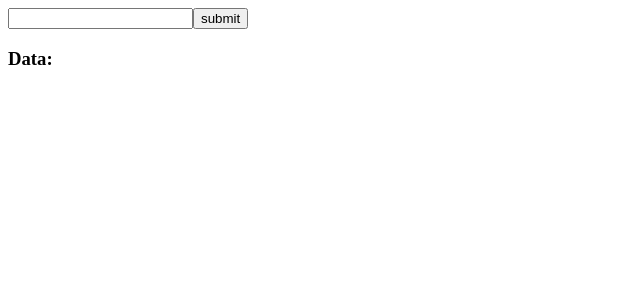
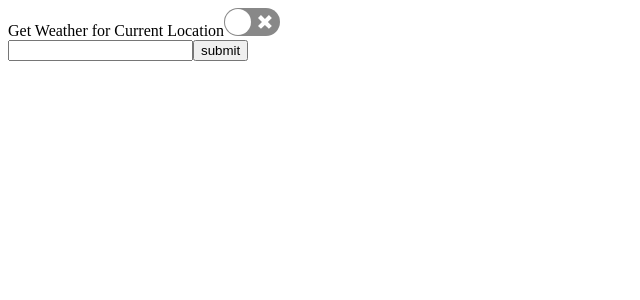
Before and after one commit to bhavesh242/open-weather-app, a React (Create React App) app: page / in a window 1280 px wide. Shown: the top 300 px of the page, without its empty margins (0-640 px from the left). Built offline with nearby package versions, Linux system fonts and the light colour scheme; no server answers.

Commit message:
Data Comp Changes

```diff
--- a/src/DataComp.js
+++ b/src/DataComp.js
@@ -1,19 +1,30 @@
 import InputSearch from './InputSearch';
 import React from 'react';
 import Geolocation from './Gelocation';
+import Switch from 'react-switch';
 class DataComp extends React.Component
 {
-  state = {data:[]}
+  state = {checked:false, data:[]}
 
   parentCallBackFunct = (data) =>{
     this.setState({data});
+    console.log(data);
+  }
+
+  handleChange = (checked) => {
+    this.setState({ checked });
   }
 
   render(){
     return (
       <div>
-        <InputSearch getData={this.parentCallBackFunct}/>
-        <Geolocation getData={this.parentCallBackFunct}/>
+
+        <label>
+          <span>Get Weather for Current Location</span>
+          <Switch onChange={this.handleChange} checked={this.state.checked} className="react-switch" />
+        </label>
+        {this.state.checked === false?
+        <InputSearch getData={this.parentCallBackFunct}/> : <Geolocation getData={this.parentCallBackFunct}/> }
       </div>
 
     )
@@ -21,4 +32,5 @@ class DataComp extends React.Component
 }
 
 
+
 export default DataComp;
```
